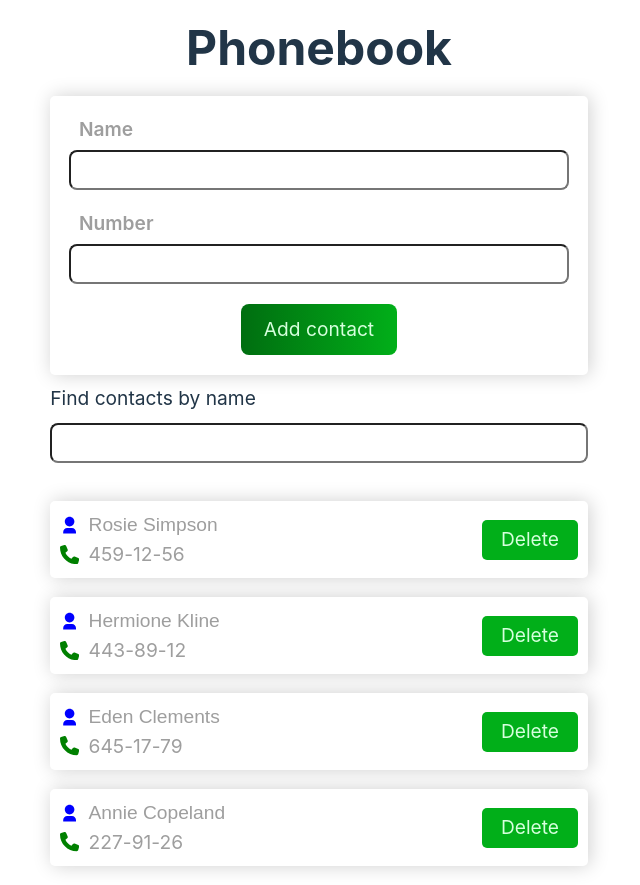
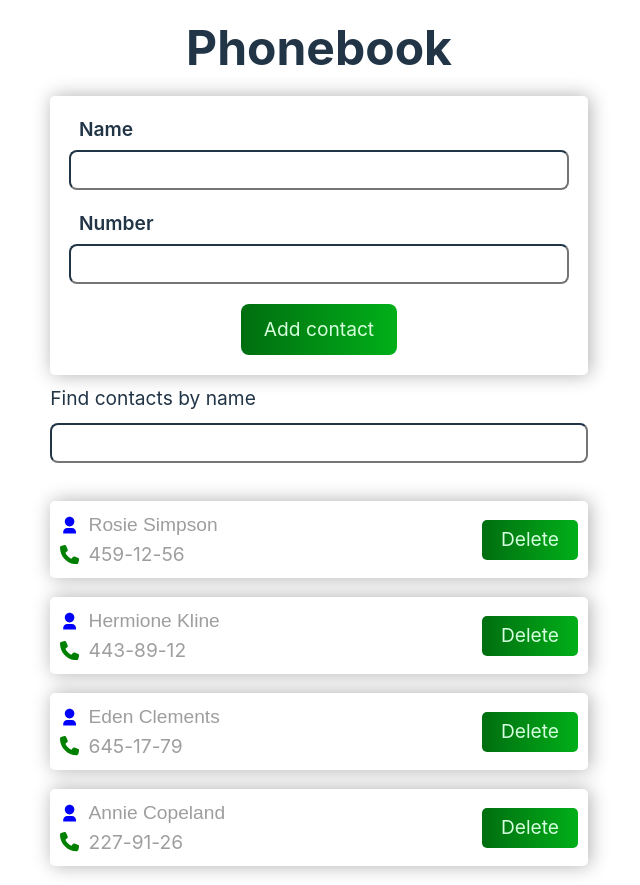
Before and after one commit to lichiy-web/goit-react-hw-03, a React (Vite) app: page / in a window 1280 px wide. Shown: the whole page, without its empty margins (321-961 px from the left). Built offline with nearby package versions, Linux system fonts and the light colour scheme.

Commit message:
change input styles

```diff
--- a/src/components/Contact/Contact.module.css
+++ b/src/components/Contact/Contact.module.css
@@ -1,5 +1,4 @@
 .contactItem {
-    /* border: 1px solid #000000; */
     border-radius: 5px;
     margin-bottom: 1em;
     display:flex;
@@ -7,11 +6,10 @@
     padding: 0.5em;
     box-sizing: border-box;
 
-    /* font-size: 1.2em; */
     font-weight: 400;
 
-    box-shadow: 0.1em 0 1em #d0d0d0 ;
-    color: #9E9E9E;
+    box-shadow: 0.1em 0 1em var(--shadow-color) ;
+    color: var(--color);
 }
 
 .contactInfo {
@@ -50,12 +48,13 @@
     border-radius: 5px;
     width: max-content;
     font-weight: 400;
-    color: #D6FFDD;
-    /* background: linear-gradient(90deg, #006E10, #01AF19); */
-    background-color: #01AF19;
+    color: var(--btn-color);
+    background: linear-gradient(90deg, var(--btn-background-dark-color), var(--btn-background-light-color));
+    /* background-color: var(--btn-background-light-color); */
 }
 
 .btn:hover {
+    background: linear-gradient(270deg, var(--btn-background-dark-color), var(--btn-background-light-color));
     /* background: linear-gradient(270deg, #006E10, #01AF19); */
     filter: brightness(120%);
 }
--- a/src/components/ContactForm/ContactForm.module.css
+++ b/src/components/ContactForm/ContactForm.module.css
@@ -9,8 +9,8 @@
     margin-bottom: .5em;
     gap: 1em;
 
-    box-shadow: 0.1em 0 1em #d0d0d0;
-    color: #9E9E9E;
+    box-shadow: 0.1em 0 1em var(--shadow-color);
+    color: var(--black);
 
 }
 
@@ -30,8 +30,13 @@
 
 .inputItem {
     width: 100%;
+    border: 2px solid var(--gray);
+    border-left-color: var(--black);
+    border-top-color: var(--black);
+    outline-color: var(--btn-background-dark-color);
     border-radius: 8px;
     padding: .2em;
+    color: var(--black);
 }
 
 
--- a/src/components/Notification/Notification.jsx
+++ b/src/components/Notification/Notification.jsx
@@ -3,8 +3,8 @@ import css from './Notification.module.css';
 const Notification = () => {
   return (
     <div className={css.notification}>
-      There are no contacts in the phonebook. Please add a first one using form
-      above!
+      There are no contacts in the phonebook. <br />
+      Please add the first one using form above!
     </div>
   );
 };
--- a/src/components/SearchBox/SearchBox.module.css
+++ b/src/components/SearchBox/SearchBox.module.css
@@ -4,10 +4,22 @@
     margin-bottom: 2em;
 }
 
+.searchLabel {
+    color: var(--black);
+    /* color: var(--color); */
+}
+
 .searchInput {
+    border: 2px solid var(--gray);
+    border-left-color: var(--black);
+    border-top-color: var(--black);
+    outline-color: var(--btn-background-dark-color);
     border-radius: 8px;
     padding: .2em;
+    color: var(--black);
+
 }
+
 
 
 .searchLabelWrapper {
--- a/src/index.css
+++ b/src/index.css
@@ -1,3 +1,16 @@
+/* Light green color scheme */
+:root {
+  --color: #9E9E9E;
+  /* --color: #8E8E8E; */
+  --black: #213547;
+  --gray: #757575;
+  /* --shadow-color: #d0d0d0; */
+  --shadow-color: #b0b0b0;
+  --btn-color: #D6FFDD;
+  --btn-background-dark-color: #006E10;
+  --btn-background-light-color: #01AF19;
+}
+
 :root {
   font-family: Inter, system-ui, Avenir, Helvetica, Arial, sans-serif;
   line-height: 1.5;
@@ -60,7 +73,7 @@ button:focus-visible {
 
 @media (prefers-color-scheme: light) {
   :root {
-    color: #213547;
+    color: var(--black);
     background-color: #ffffff;
   }
   a:hover {
```
